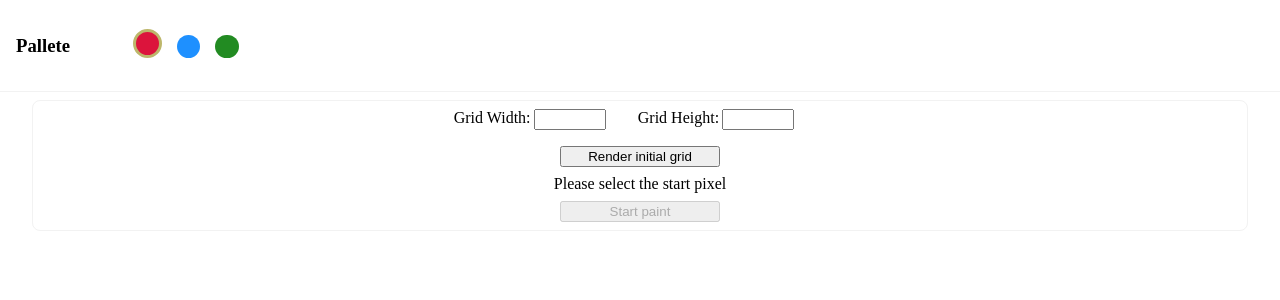
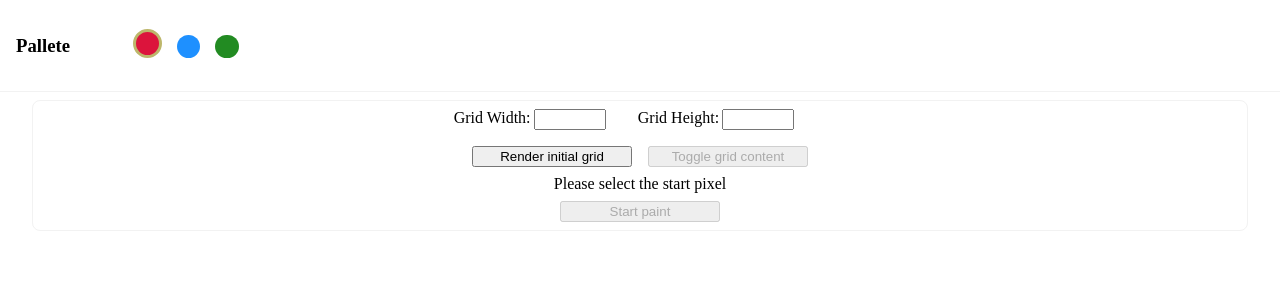
Before and after one commit to flippia/Paint-React, a React (Create React App) app: page / in a window 1280 px wide. Shown: the top 300 px of the page. Built offline with nearby package versions, Linux system fonts and the light colour scheme.

Commit message:
Update Grid.jsx

```diff
--- a/src/components/grid/Grid.jsx
+++ b/src/components/grid/Grid.jsx
@@ -2,15 +2,18 @@ import styles from './Grid.module.css'
 
 import BeforeGrid from '../beforeGrid/BeforeGrid';
 
-import _ from 'lodash';
+import _, { camelCase } from 'lodash';
 import { useState, useEffect } from 'react';
 
 const Grid = ({ color }) => {
+    const [width, setWidth] = useState('')
     const [gridX, setGridX] = useState('')
     const [gridY, setGridY] = useState('')
     const [beforeGrid, setBeforeGrid] = useState(null)
     const [renderGrid, setRenderGrid] = useState(null)
     const [tempGrid, setTempGrid] = useState(null)
+
+    const [showContent, setShowContent] = useState(false)
 
     const [paintX, setPaintX] = useState(null)
     const [paintY, setPaintY] = useState(null)
@@ -47,6 +50,7 @@ const Grid = ({ color }) => {
 
     const renderInit = () => {
         if (gridX && gridY) {
+            setWidth(gridX)
             const init = generateRandomGrid(gridY, gridX);
             setGridX('');
             setGridY('');
@@ -187,7 +191,10 @@ const Grid = ({ color }) => {
                         onChange={(e) => setGridY(e.target.value)}
                     />
                 </div>
-                <button onClick={renderInit}>Render initial grid</button>
+                <div>
+                    <button onClick={renderInit}>Render initial grid</button>
+                    <button onClick={() => setShowContent(!showContent)} disabled={renderGrid ? false : true}>Toggle grid content</button>
+                </div>
                 {paintX && paintY ?
                     <div>Ready to start paint at {paintX},{paintY} ?</div>
                     :
@@ -198,7 +205,7 @@ const Grid = ({ color }) => {
                 >Start paint</button>
             </form>
             {renderGrid &&
-                <table>
+                <table style={{ width: `${600 / width}%` }}>
                     <tbody>
                         {renderGrid.map((row, rowIndex) => (
                             <tr key={rowIndex}>
@@ -209,14 +216,14 @@ const Grid = ({ color }) => {
                                         className={`td-${rowIndex + 1}-${colIndex + 1}`}
                                         onClick={selectStart}
                                     >
-                                        {rowIndex + 1}, {colIndex + 1}
+                                        {showContent ? `${rowIndex + 1}, ${colIndex + 1}` : ''}
                                     </td>
                                 ))}
                             </tr>
                         ))}
                     </tbody>
                 </table>}
-            {beforeGrid && <BeforeGrid beforegrid={beforeGrid} />}
+            {beforeGrid && <BeforeGrid beforegrid={beforeGrid} showContent={showContent} width={width} />}
         </div>
     );
 }
```
